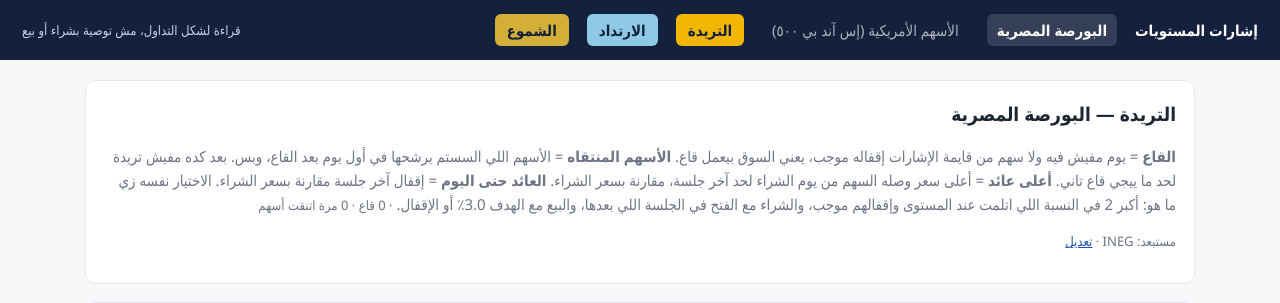
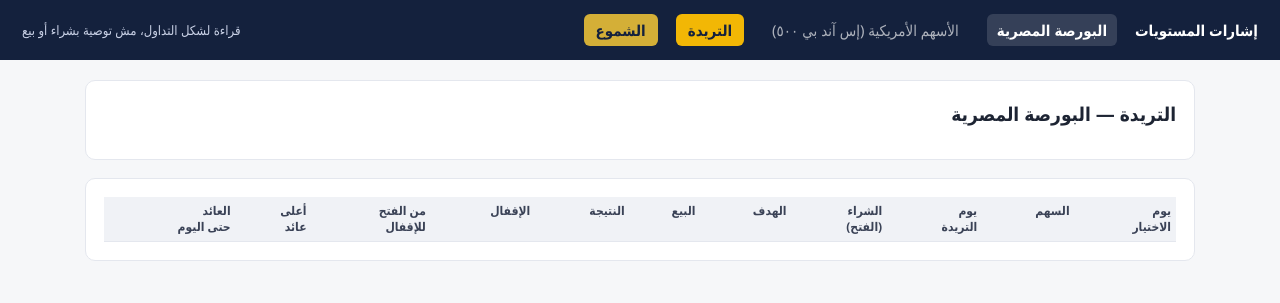
Before and after one commit to dofahmy/EGX_Trade, a Flask app: page /trade in a window 1280 px wide. Shown: the top 303 px of the page. Run offline with Flask 3, Linux system fonts and the light colour scheme; lists and menus that the app fills with data are empty.

Commit message:
Add files via upload

```diff
--- a/templates/base.html
+++ b/templates/base.html
@@ -49,7 +49,6 @@ a{color:var(--blue)}
       <a href="{{ url_for('index', m=k) }}" style="font-weight:{{ 700 if k==mkt else 400 }};opacity:{{ 1 if k==mkt else 0.65 }};padding:4px 10px;border-radius:6px;{{ 'background:rgba(255,255,255,.14);' if k==mkt }}">{{ v.title }}</a>
     {% endfor %}
     <a href="{{ murl('trade') }}" style="background:#f2b705;color:#14213d;padding:4px 12px;border-radius:6px">التريدة</a>
-    <a href="{{ murl('bounce') }}" style="background:#8ecae6;color:#14213d;padding:4px 12px;border-radius:6px">الارتداد</a>
     <a href="{{ murl('candles_page') }}" style="background:#D4AF37;color:#14213d;padding:4px 12px;border-radius:6px">الشموع</a>
   </div>
   <span class="mute" style="color:#c9d1e6;font-size:13px">قراءة لشكل التداول، مش توصية بشراء أو بيع</span>
--- a/templates/trade.html
+++ b/templates/trade.html
@@ -13,11 +13,6 @@
 {% set last = allrows[-1] if allrows else none %}
 <div class="card">
   <h2>التريدة — {{ mtitle }}</h2>
-  <p class="mute"><b>القاع</b> = يوم مفيش فيه ولا سهم من قايمة الإشارات إقفاله موجب، يعني السوق بيعمل قاع.
-    <b>الأسهم المنتقاه</b> = الأسهم اللي السستم يرشحها في أول يوم بعد القاع، وبس. بعد كده مفيش تريدة لحد ما ييجي قاع تاني.
-    <b>أعلى عائد</b> = أعلى سعر وصله السهم من يوم الشراء لحد آخر جلسة، مقارنة بسعر الشراء. <b>العائد حتى اليوم</b> = إقفال آخر جلسة مقارنة بسعر الشراء.
-    الاختيار نفسه زي ما هو: أكبر {{ p.picks }} في النسبة اللي اتلمت عند المستوى وإقفالهم موجب، والشراء مع الفتح في الجلسة اللي بعدها، والبيع مع الهدف {{ p.tp }}٪ أو الإقفال.
-    <span class="note">· {{ n_bottom }} قاع · {{ n_sel }} مرة اتنقت أسهم</span></p>
   {% if state == 'bottom' %}
   <div class="banner idle"><b>السوق عامل قاع</b> (آخر قاع {{ last_bottom }}). أول أسهم السستم يرشحها في جلسة جاية هي اللي هتتنقي.</div>
   {% elif state == 'buy' %}
@@ -25,17 +20,6 @@
     {% for it in last.stocks %}<b>{{ it.pick.name }}</b> <span class="mute">{{ it.pick.sym }}</span>{{ '، ' if not loop.last }}{% endfor %} مع الفتح.</div>
   {% elif state == 'wait' %}
   <div class="banner idle">مفيش تريدة دلوقتي: مستنيين القاع الجاي.{% if last_bottom %} آخر قاع كان {{ last_bottom }}.{% endif %}</div>
-  {% endif %}
-  {% if p.exclude %}<p class="note">مستبعد: <span dir="ltr">{{ p.exclude }}</span> · <a href="{{ murl('index', tab='settings') }}">تعديل</a></p>{% endif %}
-  {% if sm %}
-  <div style="display:flex;flex-wrap:wrap;gap:30px;margin-top:6px">
-    {% for key, title in [('res', 'مع الهدف ' ~ p.tp ~ '٪ أو الإقفال'), ('oc', 'من الفتح للإقفال'), ('max_ret', 'أعلى عائد وصله'), ('now_ret', 'العائد لحد آخر جلسة')] if sm[key] is defined %}{% set s = sm[key] %}
-    <div><div class="mute">{{ title }}</div>
-      <div class="big"><span class="{{ 'pos' if s.avg>0 else 'neg' if s.avg<0 else '' }}">{{ '%+.2f'|format(s.avg) }}٪</span> متوسط
-        · مجموع <span class="{{ 'pos' if s.total>0 else 'neg' if s.total<0 else '' }}">{{ '%+.2f'|format(s.total) }}٪</span></div>
-      <div class="note">{{ s.n }} تريدة · كسبانة {{ s.wins }} · خسرانة {{ s.losses }}{% if s.tp is defined %} · وصلت الهدف {{ s.tp }}{% endif %}</div></div>
-    {% endfor %}
-  </div>
   {% endif %}
 </div>
 
```
